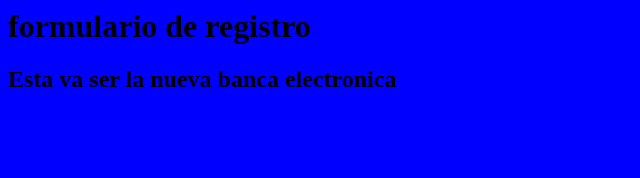
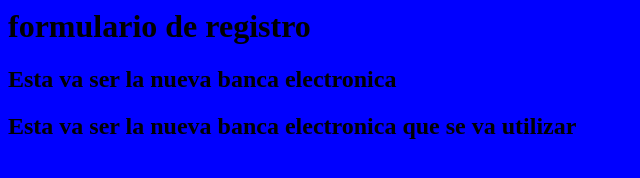
Before and after one commit to aaronjazhiel2015/pagina-web, a plain HTML site: page index.html in a window 1280 px wide. Shown: the whole page, without its empty margins (0-640 px from the left). Drawn offline with Linux system fonts and the light colour scheme.

Commit message:
nuevo letrero
nuevo letrero informativo

```diff
--- a/index.html
+++ b/index.html
@@ -11,6 +11,8 @@
         <h1>formulario de registro</h1>
 
 		<h2>Esta va ser la nueva banca electronica</h2>
+		<h2>Esta va ser la nueva banca electronica que se va utilizar</h2>
+
   </body>
 
 
```
